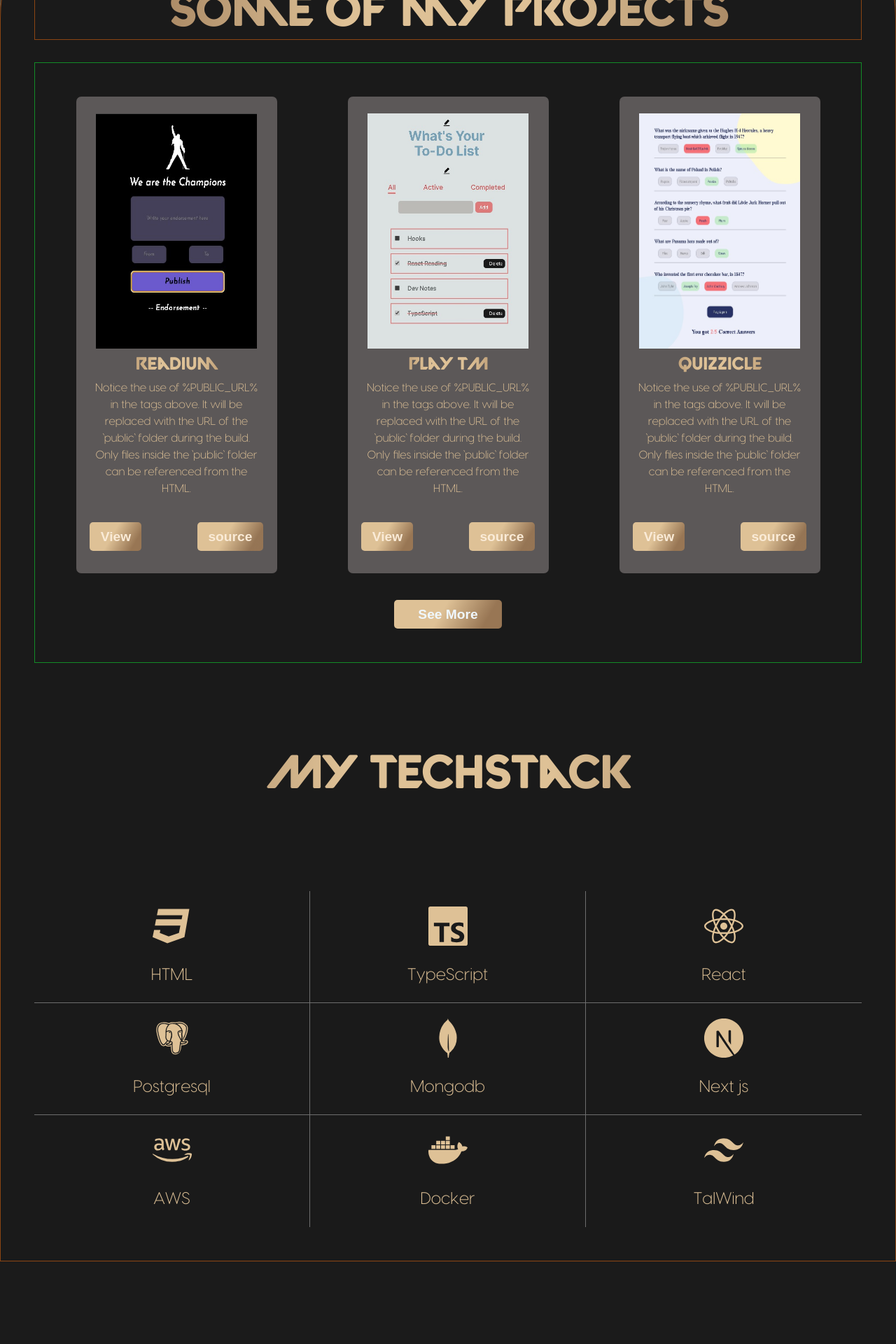
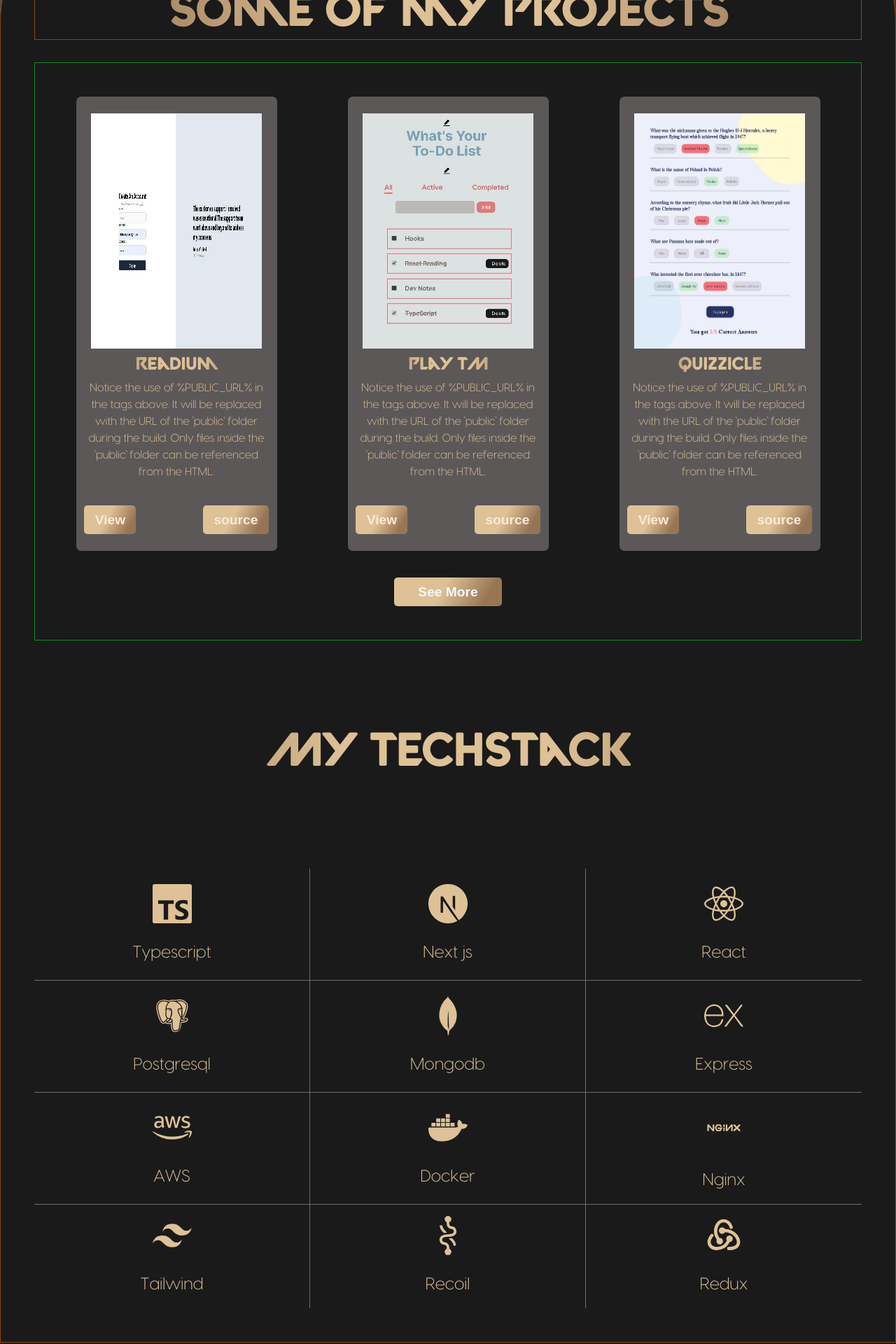
Before and after one commit to anynomous001/DevFolio, a React (Vite) app: page / in a window 1280 px wide. Shown: the part 880-2800 px from the top of the page at 70% size. Built offline with nearby package versions, Linux system fonts and the light colour scheme.

Commit message:
skills added

```diff
--- a/src/Components/Footer.jsx
+++ b/src/Components/Footer.jsx
@@ -10,7 +10,7 @@
                 <div className='left'>
                     <div>
                         <FaHome className='icons' />
-                        <h4>My Address</h4>
+                        <h4>Ichapur, Kolkata - 743144, West Bengal</h4>
                     </div>
                     <div>
                         <FaPhone className={'icons'} />
@@ -20,8 +20,9 @@
                         <FaMailBulk className={'icons'} />
                         <p>Chakrobortypritam1@gmail.com</p>
                     </div>
+                    <p className='footer-quote'>"Building the future, one line of code at a time."</p>
                 </div>
-                <div className='right'>
+                {/* <div className='right'>
                     <h4>About The Company</h4>
                     <p>Notice the use of %PUBLIC_URL% in the tags above.
                         It will be replaced with the URL of the `public` folder during the build.
@@ -35,7 +36,7 @@
                         </a>
                         <FaFacebook className={'icons'} />
                     </div>
-                </div>
+                </div> */}
 
             </div>
 
--- a/src/Components/FooterStyle.css
+++ b/src/Components/FooterStyle.css
@@ -3,16 +3,18 @@
     height: auto;
     display: grid;
     justify-items: center;
-    grid-template-columns: 40% 60%;
     align-items: center;
     padding: var(--padding) 1em;
     border: 1px solid salmon;
 }
 
-
+.footer-quote{
+    font-size: 1.8rem;
+}
 
 .left {
     font-family: 'visby';
+    font-size: 1.2rem;
     color: #dec196;
     background-image: -webkit-linear-gradient(45deg, #dec196 41%, #987654 50%);
     background-clip: text;
@@ -23,6 +25,8 @@
 }
 
 .left div {
+        font-size: 1.2rem;
+
     display: flex;
     margin: 1rem;
     gap: 2.2rem;
@@ -77,7 +81,7 @@
     }
 
     .left div p {
-        font-size: 1rem;
+    font-size: 1.5rem;
         letter-spacing: 0.03cm;
     }
 
--- a/src/Components/ProjectAndSkillDiv.jsx
+++ b/src/Components/ProjectAndSkillDiv.jsx
@@ -5,22 +5,20 @@
 import Quizproject from '../assets/Quizproject.jpg'
 import project5 from '../assets/Todoproject.jpg'
 
-import { BsGithub } from 'react-icons/bs'
 import { BiLogoPostgresql } from 'react-icons/bi'
-import { SiFirebase, SiReactrouter, SiNextdotjs, SiTypescript, SiTailwindcss, SiMongodb } from 'react-icons/si'
+import { SiNextdotjs, SiTypescript, SiTailwindcss, SiMongodb, SiRecoil, SiExpress } from 'react-icons/si'
 import {
-    FaLinkedinIn,
-    FaCode,
-    FaGitAlt,
-    FaReact, FaAws, FaDocker, FaCss3, FaJsSquare,
+    FaReact, FaAws, FaDocker
 } from 'react-icons/fa'
+import { TbBrandRedux } from "react-icons/tb";
+import { DiNginx } from "react-icons/di";
+
 import { ProjectData } from './ProjectData'
-import './ProjectCardsStyle.css'
-import project from '../assets/project_two.jpeg'
 import project1 from '../assets/intro.jpg'
 import project2 from '../assets/project_one.jpeg'
 import project3 from '../assets/project_three.jpeg'
 import project4 from '../assets/Demomarketing.jpg'
+import readium from '../assets/readium.jpg'
 
 
 const images = [project1, project2, project3, project4]
@@ -52,13 +50,13 @@
             <div className='home-projects-container'>
                 <div className='flex-div'>
                     <div key={Math.random()} className='projectcard'>
-                        <img className='home_project_pic' src={Endorsementproject} alt='Project-photo' />
+                        <img className='home_project_pic' src={readium} alt='Project-photo' />
                         <h4>Readium
                         </h4>
                         <p>Notice the use of %PUBLIC_URL% in the tags above. It will be replaced with the URL of the `public` folder during the build. Only files inside the `public` folder can be referenced from the HTML.</p>
                         <div>
-                            <a href='https://github.com/anynomous001/Endorsement-App' className='view' >View</a>
-                            <a href='https://anynomous001.github.io/Endorsement-App/' className='source'>source</a>
+                            <a href='https://medium-full-stack-sand.vercel.app/' className='view' >View</a>
+                            <a href='https://github.com/anynomous001/Medium_Full-Stack' className='source'>source</a>
                         </div>
                     </div >
                     <div key={Math.random()} className='projectcard'>
@@ -95,11 +93,11 @@
             </div>
 
             <div className='skill-div'>
-                <div className='first-row'><  FaCss3 className='skill-icon' />
-                    <p>HTML</p>
+                <div className='first-row'><  SiTypescript className='skill-icon' />
+                    <p>Typescript</p>
                 </div>
-                <div className='first-row'><   SiTypescript className='skill-icon' />
-                    <p>TypeScript </p>
+                <div className='first-row'><   SiNextdotjs className='skill-icon' />
+                    <p>Next js </p>
                 </div>
                 <div className='first-row last'><  FaReact className='skill-icon' />
                     <p>React </p>
@@ -110,8 +108,8 @@
                 <div className='second-row'>< SiMongodb className='skill-icon' />
                     <p>Mongodb  </p>
                 </div>
-                <div className='second-row last'>< SiNextdotjs className='skill-icon' />
-                    <p>Next js  </p>
+                <div className='second-row last'>< SiExpress className='skill-icon' />
+                    <p>Express</p>
                 </div>
                 <div className='third-row'><  FaAws className='skill-icon' />
                     <p>AWS </p>
@@ -119,8 +117,17 @@
                 <div className='third-row'><  FaDocker className='skill-icon' />
                     <p>Docker </p>
                 </div>
-                <div className='third-row last'><   SiTailwindcss className='skill-icon' />
-                    <p>TalWind </p>
+                <div className='third-row last'><   DiNginx className='skill-icon Nginx' />
+                    <p>Nginx </p>
+                </div>
+                <div className='fourth-row'><  SiTailwindcss className='skill-icon' />
+                    <p>Tailwind </p>
+                </div>
+                <div className='fourth-row'>< SiRecoil className='skill-icon' />
+                    <p>Recoil  </p>
+                </div>
+                <div className='fourth-row last'>< TbBrandRedux className='skill-icon' />
+                    <p>Redux </p>
                 </div>
             </div>
         </div>
--- a/src/Components/ProjectAndSkillDivStyle.css
+++ b/src/Components/ProjectAndSkillDivStyle.css
@@ -75,8 +75,8 @@
 .projectcard {
     height: 100%;
     border-radius: 7px;
-    width: 65%;
-    padding: 1rem;
+    width: 95%;
+    padding: 0.5rem;
     background: #1A1A1A;
     z-index: 1;
     border: none;
@@ -259,10 +259,11 @@
     -webkit-background-clip: text;
     text-fill-color: transparent;
     -webkit-text-fill-color: transparent;
+    padding: 1em;
 }
 
 .skill-div div:hover {
-    background-color: #e7dcdc23;
+    background-color: #e7dcdc98;
     cursor: pointer;
 }
 
@@ -278,16 +279,17 @@
 
 .skill-div .second-row {
     border-bottom: 1px solid rgba(255, 255, 255, 0.363);
-
     border-right: 1px solid rgba(255, 255, 255, 0.363);
 
 }
 
-
-
 .skill-div .third-row {
     border-right: 1px solid rgba(255, 255, 255, 0.363);
+    border-bottom: 1px solid rgba(255, 255, 255, 0.363);
 
+}
+.skill-div .fourth-row {
+    border-right: 1px solid rgba(255, 255, 255, 0.363);
 }
 
 .skill-div .last {
@@ -298,6 +300,13 @@
     color: #dec196;
     width: 3.5em;
     height: 3.5em;
+}
+
+.Nginx{
+   color: #dec196;
+    width: 7.5em;
+    height: 6.5em;
+    padding: 0;
 }
 
 @media screen and (max-width:780px) {
--- a/src/Components/ProjectCardsStyle.css
+++ b/src/Components/ProjectCardsStyle.css
@@ -113,8 +113,8 @@
 .projectcard {
     height: auto;
     border-radius: 7px;
-    width: 65%;
-    padding: 1rem;
+    width: 100%;
+    padding: 0.3rem;
     background: #1A1A1A;
     z-index: 1;
     border: none;
```
Also changed, not shown: src/assets/readium.jpg (added).
